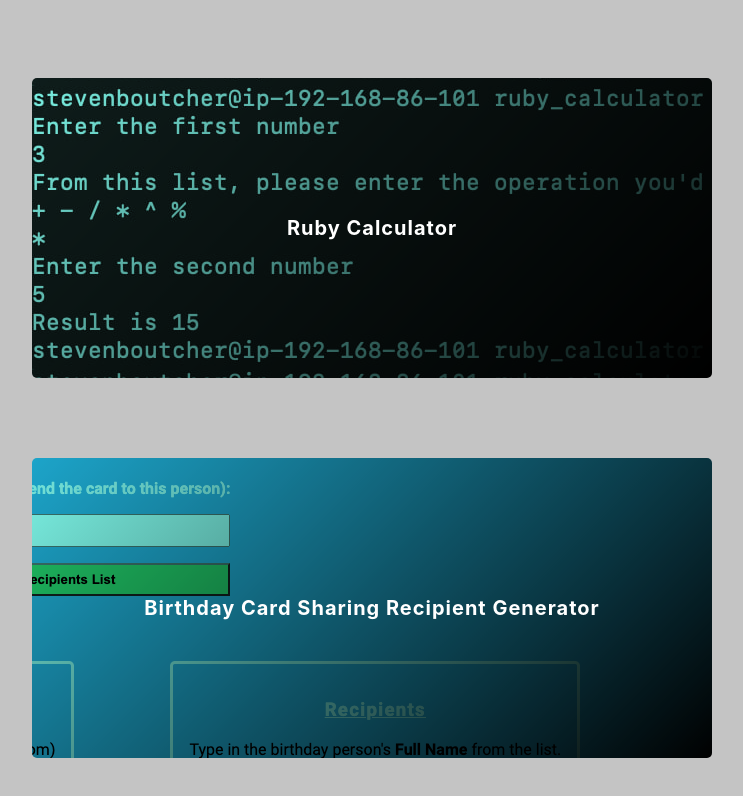
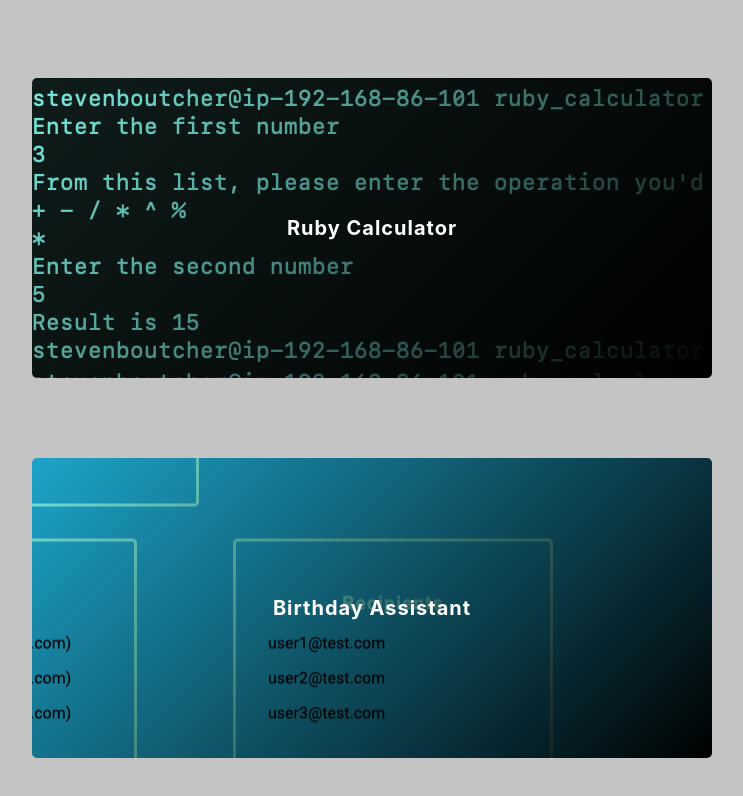
Before and after one commit to steven-the-qa/old-website, a React (Create React App) app in the folder client/: page /projects in a window 1280 px wide. Shown: the part 1543-2339 px from the top of the page, without its empty margins (268-1011 px from the left). Built offline with nearby package versions, Linux system fonts and the light colour scheme.

Commit message:
update birthday assistant app references

```diff
--- a/client/src/App.css
+++ b/client/src/App.css
@@ -71,7 +71,7 @@ h1, h3 {
   /* SIDE PROJECTS */
   --medicareandmore: url('images/sideprojects/medicareMore.JPG');
   --rubycalculator: url('images/sideprojects/rubyCalculator.jpeg');
-  --bdaycardrecipgenerator: url('images/sideprojects/bdaycardrecipgenerator.png');
+  --birthdayassistant: url('images/sideprojects/birthdayassistant.png');
 
   /* SOCIAL MEDIA */
   --linkedin: url('images/socials/LinkedIn.svg');
@@ -768,8 +768,8 @@ h1, h3 {
   background-position: left;
 }
 
-#bdaycardrecipgenerator {
-  background-image: var(--bdaycardrecipgenerator), linear-gradient(-45deg, black, white);
+#birthdayassistant {
+  background-image: var(--birthdayassistant), linear-gradient(-45deg, black, white);
   background-color: var(--blue);
   background-blend-mode: multiply;
   background-position: right;
--- a/client/src/data/sideProjects.json
+++ b/client/src/data/sideProjects.json
@@ -24,17 +24,16 @@
         "repo": "https://github.com/boutchersj/ruby_calculator",
         "live": ""
     },
-    "bdaycardrecipgenerator": {
-        "id": "bdaycardrecipgenerator",
-        "title": "Birthday Card Sharing Recipient Generator",
+    "birthdayassistant": {
+        "id": "birthdayassistant",
+        "title": "Birthday Assistant",
         "description": "Created this to automate some of the tedium associated with sending out team-signed birthday cards",
         "features": [
             "CSV file upload for adding your team's names/emails/birthdays",
-            "Dynamically update recipients list",
-            "Exclude the birthday person from the recipients list",
+            "Dynamically update recipients list to filter out the birthday person",
             "Keep track of name/birthday and name/email relationships"
         ],
-        "repo": "https://github.com/boutchersj/bday_card_sharing_recipients",
-        "live": "https://boutchersj.github.io/bday_card_sharing_recipients/"
+        "repo": "https://github.com/boutchersj/birthday_assistant",
+        "live": "https://boutchersj.github.io/birthday_assistant/"
     }
 }
--- a/client/src/projects/SideProjects.js
+++ b/client/src/projects/SideProjects.js
@@ -7,7 +7,7 @@ export default function SideProjects() {
             <h3 className='sideProjects-title'>Side Projects</h3>
             <SideProject projectId="medicareandmore" />
             <SideProject projectId="rubycalculator" />
-            <SideProject projectId="bdaycardrecipgenerator" />
+            <SideProject projectId="birthdayassistant" />
         </div>
     )
 }
```
Also changed, not shown: client/src/images/sideprojects/bdaycardrecipgenerator.png (deleted), client/src/images/sideprojects/birthdayassistant.png (added).
